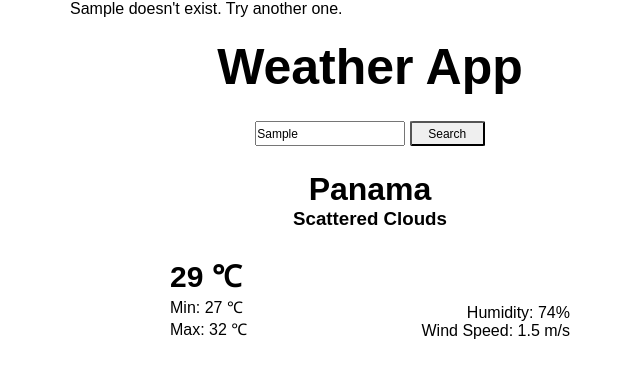
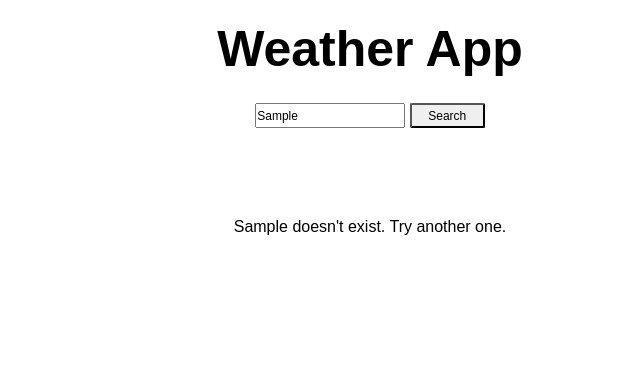
Before and after one commit to NaguiHW/weather-app, a website built with webpack: page src/index.html in a window 1280 px wide. Both pictures are taken after typing "Sample" into the empty fields and a click on the button "Search". Shown: the whole page, without its empty margins (270-910 px from the left). Built offline with nearby package versions, Linux system fonts and the light colour scheme; no server answers.

Commit message:
fixed error message

```diff
--- a/src/index.html
+++ b/src/index.html
@@ -8,24 +8,23 @@
 </head>
 <body>
   <div class="container">
-    <div class="error" id="error"></div>
     <h1 class="title">Weather App</h1>
     <div class="form">
       <input type="text" name="city" id="city" placeholder="Search your city" class="search-city" autocomplete="off" required>
       <button class="search">Search</button>
     </div>
-    <div class="weather-app">
-      <h1 class="city-name" id="city-name">Panama</h1>
-      <h3 class="description" id="description">Scattered clouds</h3>
+    <div class="weather-app" id="weather-app">
+      <h1 class="city-name" id="city-name"></h1>
+      <h3 class="description" id="description"></h3>
       <div class="weather-box">
         <div class="left">
-          <h4 class="temp" id="temp">29 ℃</h4>
-          <p class="min-temp" id="min-temp">Min: 27 ℃</p>
-          <p class="max-temp" id="max-temp">Max: 32 ℃</p>
+          <h4 class="temp" id="temp"></h4>
+          <p class="min-temp" id="min-temp"></p>
+          <p class="max-temp" id="max-temp"></p>
         </div>
         <div class="right">
-          <p class="humidity" id="humidity">Humidity: 74%</p>
-          <p class="wind-speed" id="wind-speed">Wind Speed: 1.5 m/s</p>
+          <p class="humidity" id="humidity"></p>
+          <p class="wind-speed" id="wind-speed"></p>
         </div>
       </div>
     </div>
--- a/src/partials/addEventToButton.js
+++ b/src/partials/addEventToButton.js
@@ -33,7 +33,6 @@ let searchCity = () => {
       return findWeather(cityInput.value);
     }).then( city => {
       windSpeed.innerHTML = `Wind Speed: ${city.wind.speed} m/s`;
-      console.log(city);
     }).catch(onError);
   });
 }
--- a/src/partials/onError.js
+++ b/src/partials/onError.js
@@ -1,7 +1,10 @@
-let error = document.getElementById('error');
+let error = document.createElement('div');
+let container = document.querySelector('.container');
 
 let onError = city => {
   error.innerHTML = `${city} doesn't exist. Try another one.`
+  error.classList.add('error');
+  container.appendChild(error);
   setTimeout(() => error.remove(), 3000);
 }
 
--- a/src/style/main.scss
+++ b/src/style/main.scss
@@ -41,6 +41,7 @@ $font: Arial, Helvetica, sans-serif;
     .weather-box {
       display: flex;
       justify-content: space-between;
+      margin: 20px 0;
       .left {
         width: 200px;
         .temp {
@@ -56,6 +57,6 @@ $font: Arial, Helvetica, sans-serif;
   }
 }
 
-.hide {
-  display: none;
+.error {
+  text-align: center;
 }
```
